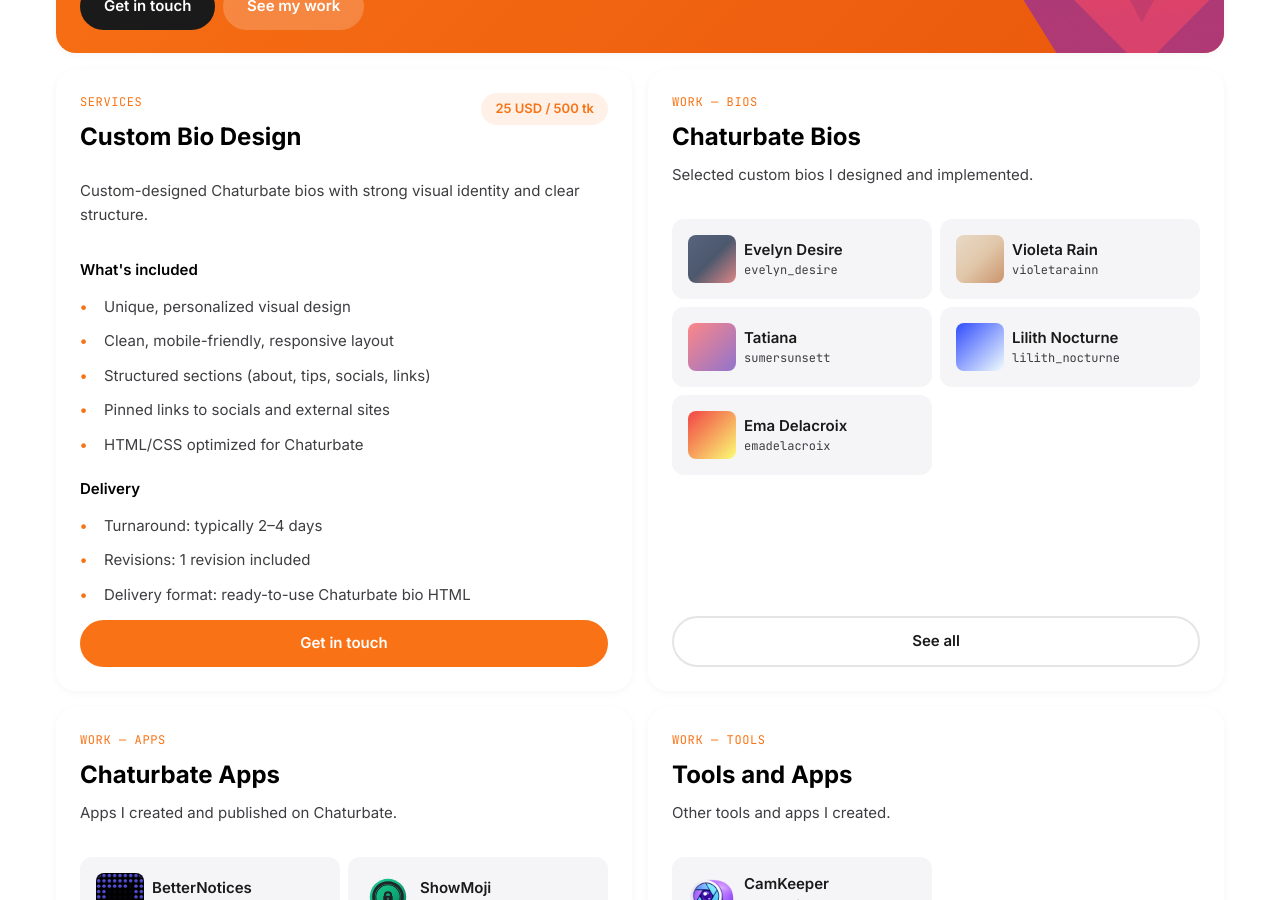
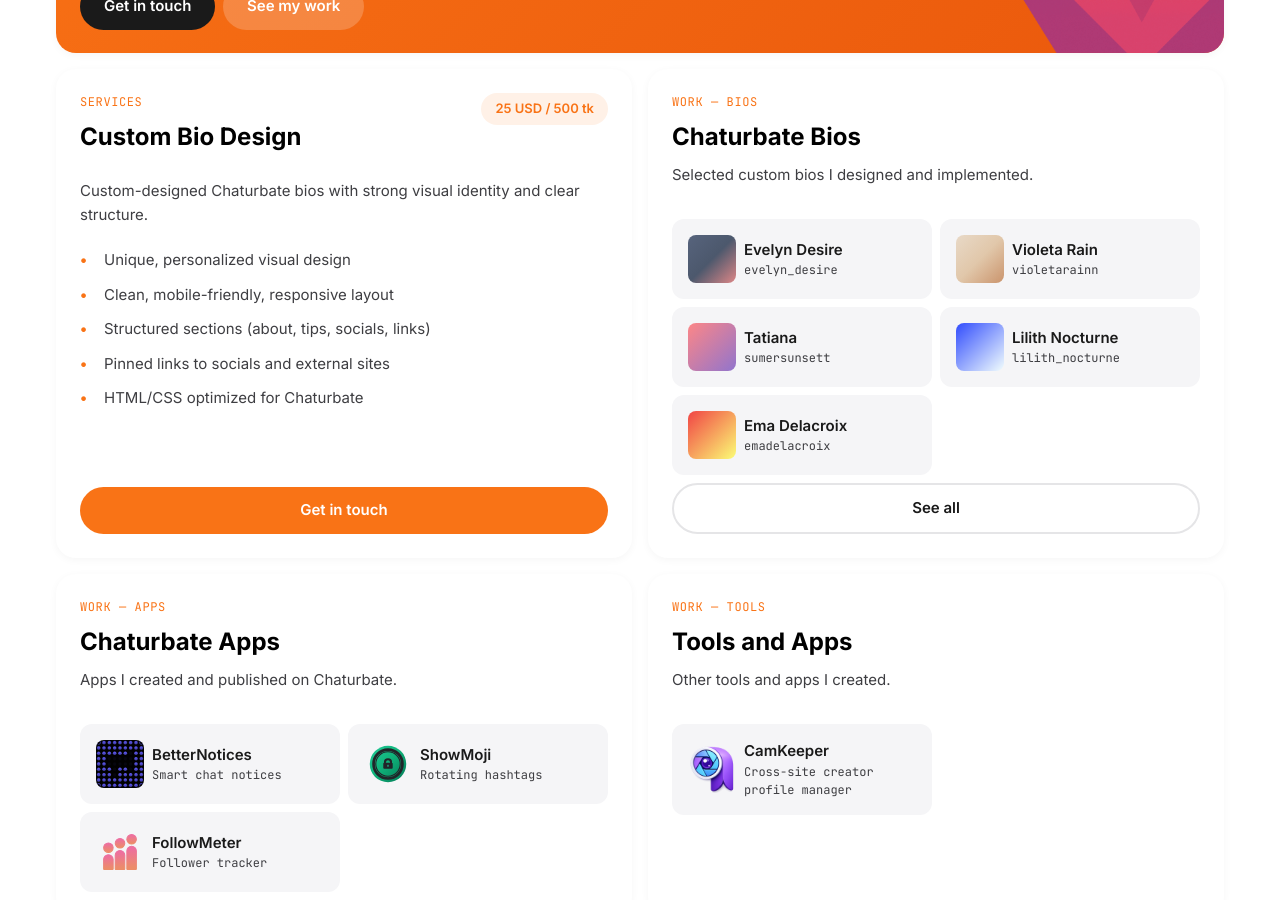
Before and after one commit to byshabito/byshabito.github.io, a Jekyll site: the page built from index.html, in a window 1280 px wide and 900 px high, scrolled down 325 px. Built offline with Jekyll 4.4.1, drawn with Linux system fonts in a browser that asks for light colours.

Commit message:
fix issues

```diff
--- a/index.html
+++ b/index.html
@@ -49,40 +49,12 @@
             clear structure.
         </p>
 
-        <h4
-            style="
-                font-size: 0.9375rem;
-                font-weight: 600;
-                margin: 1rem 0 0.5rem;
-                position: relative;
-                z-index: 1;
-            "
-        >
-            What's included
-        </h4>
         <ul class="bento-list">
             <li>Unique, personalized visual design</li>
             <li>Clean, mobile-friendly, responsive layout</li>
             <li>Structured sections (about, tips, socials, links)</li>
             <li>Pinned links to socials and external sites</li>
             <li>HTML/CSS optimized for Chaturbate</li>
-        </ul>
-
-        <h4
-            style="
-                font-size: 0.9375rem;
-                font-weight: 600;
-                margin: 1rem 0 0.5rem;
-                position: relative;
-                z-index: 1;
-            "
-        >
-            Delivery
-        </h4>
-        <ul class="bento-list">
-            <li>Turnaround: typically 2–4 days</li>
-            <li>Revisions: 1 revision included</li>
-            <li>Delivery format: ready-to-use Chaturbate bio HTML</li>
         </ul>
 
         <div
```
